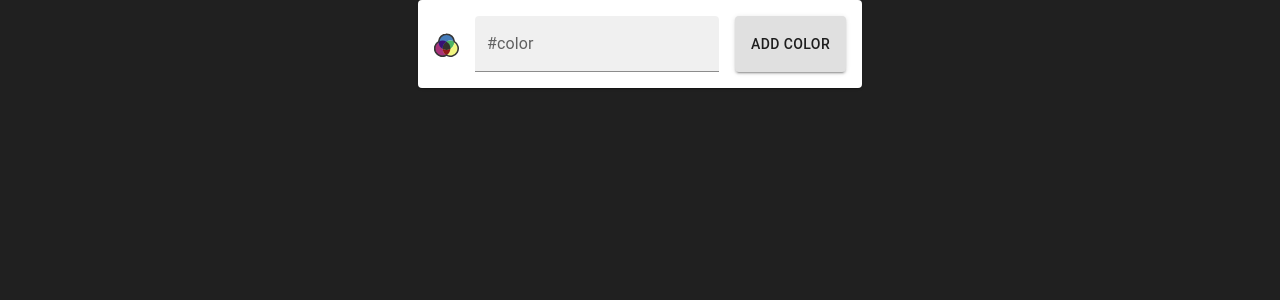
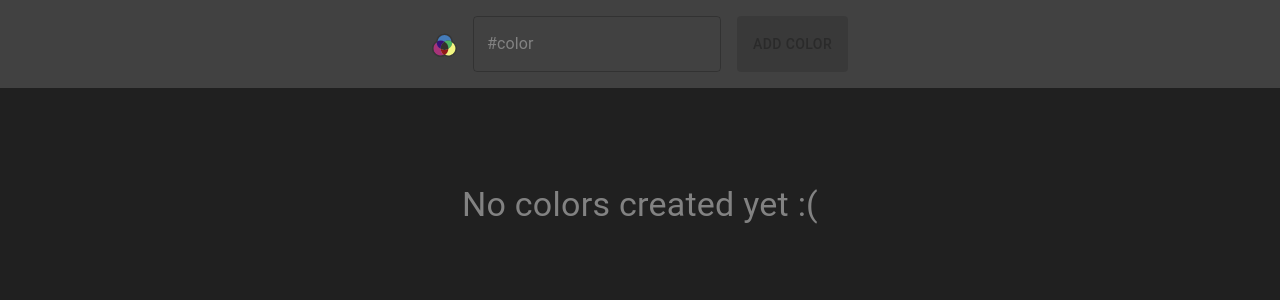
Before and after one commit to AHeige/myux, a React (Vite) app: page / in a window 1280 px wide. Shown: the top 300 px of the page. Built offline with nearby package versions, Linux system fonts and the light colour scheme.

Commit message:
Color validity check on string. Button is disabled if not valid. Delete button on color and localstorage is updated accordingly.

```diff
--- a/src/components/Color/Color.tsx
+++ b/src/components/Color/Color.tsx
@@ -1,11 +1,14 @@
 import React, { FormEvent, useEffect } from 'react'
 import { useState } from 'react'
-import { AppBar, Button, Card, Chip, Stack, TextField } from '@mui/material'
+import { AppBar, Button, Card, Chip, InputBaseComponentProps, Stack, TextField, ThemeProvider, Typography } from '@mui/material'
 
+//Icons
 import colorIcon from '../../../public/colorIcon.svg'
+import DeleteIcon from '@mui/icons-material/Delete'
 
 //Styles
-import { addColor, chosenColors, iconStyle, nav } from './ColorStyle'
+import { addColor, chosenColors, iconStyle, nav, theme } from './ColorStyle'
+import './ColorCss.css'
 
 const Color = () => {
   const [colors, setColors] = useState<string[]>([])
@@ -37,28 +40,48 @@ const Color = () => {
   const handleAddColor = () => {
     if (colors && newColor.length > 0) {
       if (isValidColor(newColor)) {
-        console.log('handleAddColor')
         newColor && setColors([...colors, newColor])
         localStorage.setItem('colors', JSON.stringify([...colors, newColor]))
         setNewColor('')
-      } else {
-        alert(newColor + ' is not a color')
       }
     }
+  }
+
+  const deleteColor = (i: number) => {
+    colors.splice(i, 1)
+    setColors(colors.map((c) => c))
+    localStorage.setItem('colors', JSON.stringify(colors.map((c) => c)))
+  }
+
+  const inputProp: InputBaseComponentProps = {
+    style: {
+      color: isValidColor(newColor) ? '#fff' : 'rgb(130,130,130)',
+    },
   }
 
   return (
     <>
       <AppBar elevation={0} style={nav}>
         <Stack direction={'row'} spacing={3}>
-          <Card style={addColor}>
+          <Card style={addColor} elevation={0}>
             <form onSubmit={(e) => handleSubmit(e)}>
               <Stack direction={'row'} spacing={2}>
                 <div style={iconStyle}>
                   <img width={'25px'} src={colorIcon}></img>
                 </div>
-                <TextField value={newColor} onChange={(event: React.ChangeEvent<HTMLInputElement>) => setNewColor(event.target.value)} label='#color' variant='filled' />
-                <Button color={'inherit'} variant='contained' onClick={() => handleAddColor()}>
+                <TextField
+                  InputLabelProps={{
+                    style: {
+                      color: 'rgb(130,130,130)',
+                    },
+                  }}
+                  inputProps={inputProp}
+                  style={{ color: '#fff' }}
+                  value={newColor}
+                  onChange={(event: React.ChangeEvent<HTMLInputElement>) => setNewColor(event.target.value)}
+                  label='#color'
+                />
+                <Button disabled={!isValidColor(newColor)} color={'success'} variant='contained' onClick={() => handleAddColor()}>
                   Add Color
                 </Button>
               </Stack>
@@ -67,22 +90,32 @@ const Color = () => {
         </Stack>
       </AppBar>
       <div style={chosenColors}>
-        {colors.length > 0 &&
-          colors.map((color, i) => {
+        {colors.length > 0
+          ? colors.map((color, i) => {
               const chosenColorCard: React.CSSProperties = {
-              padding: '2em',
+                padding: '3em',
                 background: color,
               }
 
               return (
-              <Card style={{ padding: '1em' }}>
-                <Stack direction={'column'} spacing={1}>
+                <Card className='colorCard' key={i}>
+                  <ThemeProvider theme={theme}>
+                    <Button className='deleteBtn' onClick={() => deleteColor(i)}>
+                      <DeleteIcon />
+                    </Button>
+                  </ThemeProvider>
+                  <Stack direction={'column'} spacing={0.5}>
                     <Chip avatar={<span style={{ background: color, borderRadius: '50%' }}></span>} label={color} />
                     <Card elevation={10} style={chosenColorCard} key={i}></Card>
                   </Stack>
                 </Card>
               )
-          })}
+            })
+          : [isValidColor(newColor) ? 'Its happening!' : 'No colors created yet :('].map((text, i) => (
+              <Typography key={i} style={{ color: 'rgb(130,130,130)' }} variant='h4'>
+                {text}
+              </Typography>
+            ))}
       </div>
     </>
   )
--- /dev/null
+++ b/src/components/Color/ColorCss.css
@@ -0,0 +1,23 @@
+.colorCard {
+  position: relative;
+  padding: 1.5em;
+}
+
+/* .colorCard:hover {
+  opacity: 0.5;
+} */
+
+.colorCard:hover .deleteBtn {
+  display: block;
+  opacity: 1;
+  transition: all 1s ease-in-out;
+}
+
+.deleteBtn {
+  transition: all 1s ease-in-out;
+  position: absolute;
+  display: none;
+  opacity: 0;
+  bottom: 0;
+  right: 0;
+}
--- a/src/components/Color/ColorStyle.ts
+++ b/src/components/Color/ColorStyle.ts
@@ -1,10 +1,12 @@
+import { createTheme } from '@mui/material'
+
 export const addColor: React.CSSProperties = {
   display: 'flex',
   // gap: '1em',
   alignContent: 'center',
   justifyContent: 'center',
   padding: '1em',
-  // background: 'transparent',
+  background: 'transparent',
   width: 'fit-content',
 }
 
@@ -30,6 +32,25 @@ export const nav: React.CSSProperties = {
   display: 'flex',
   justifyContent: 'center',
   alignContent: 'center',
-  background: 'transparent',
+  background: '#414141',
   flexDirection: 'row',
 }
+
+export const theme = createTheme({
+  components: {
+    MuiButton: {
+      styleOverrides: {
+        root: {
+          display: 'none',
+          position: 'absolute',
+          transition: 'all 1s ease-in-out',
+          opacity: '0',
+          width: '2em',
+          height: '2em',
+          padding: '2em',
+          minWidth: 'unset',
+        },
+      },
+    },
+  },
+})
```
Lines whose indentation alone changed are shown as unchanged.
